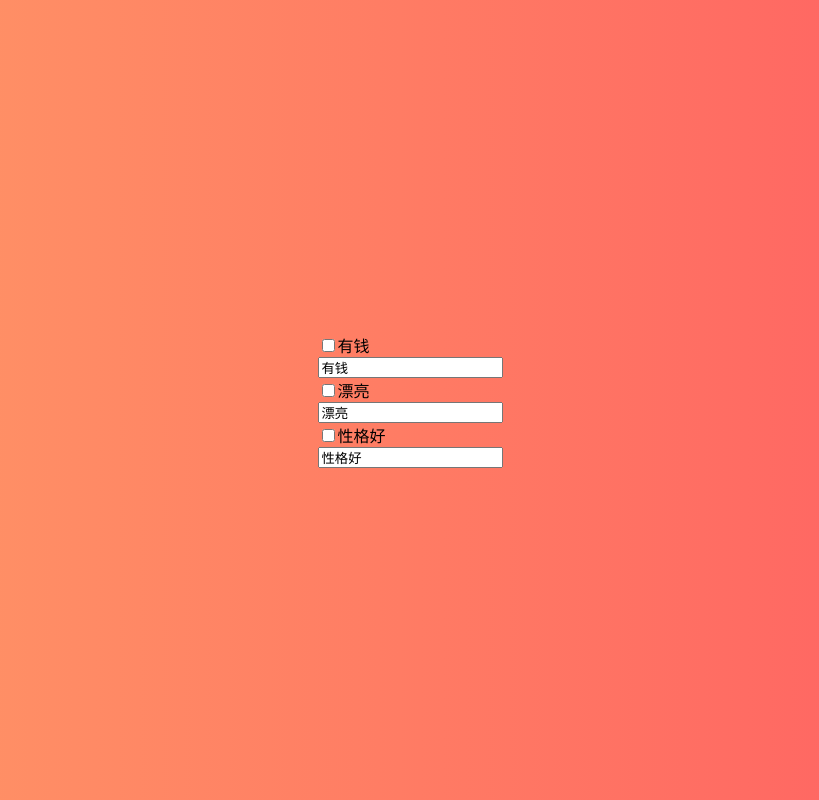
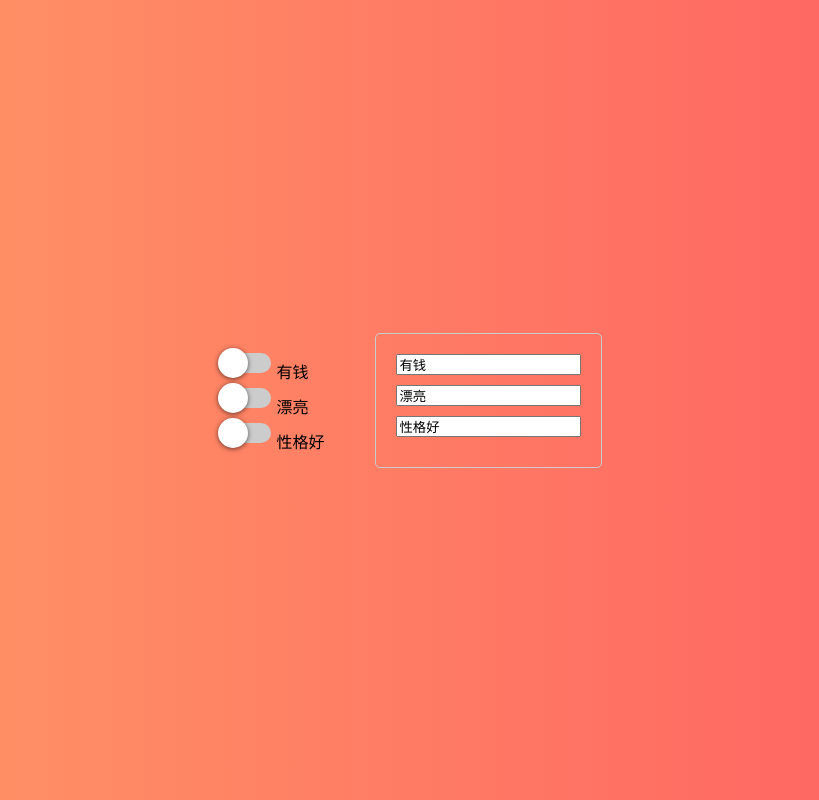
Before and after one commit to bioinfoark/trilemma, a React (Vite) app: page / in a window 1280 px wide. Shown: the whole page, without its empty margins (230-1049 px from the left). Built offline with nearby package versions, Linux system fonts and the light colour scheme.

Commit message:
Add files via upload

```diff
--- a/App.js
+++ b/App.js
@@ -15,7 +15,7 @@ function App() {
         index === currentIndex
           ? { ...item, isOn: !item.isOn }
           : item.isOn && prevSwitches.filter((item) => item.isOn).length >= 2
-          ? { ...item, isOn: Math.random() < 0.5 }
+          ? { ...item, isOn: false }
           : item
       )
     );
@@ -32,16 +32,22 @@ function App() {
 
   return (
     <div className="App">
-      {switches.map((item, index) => (
-        <div key={item.label}>
-          <Switch handleToggle={handleToggle(index)} {...item} />
+      <div className="switches">
+        {switches.map((item, index) => (
+          <div key={item.label}>
+            <Switch handleToggle={handleToggle(index)} {...item} />
+          </div>
+        ))}
+      </div>
+      <div className="inputs">
+        {switches.map((item, index) => (
           <input
             value={item.label}
             onChange={handleChange(index)}
             placeholder="输入你的选项"
           />
-        </div>
-      ))}
+        ))}
+      </div>
     </div>
   );
 }
--- a/Switch.js
+++ b/Switch.js
@@ -1,23 +1,27 @@
 import React from "react";
+import Switch from "react-switch";
 
-const Switch = ({ label, isOn, handleToggle, color }) => (
+const MySwitch = ({ label, isOn, handleToggle, color }) => (
   <div>
-    <input
+    <Switch
       checked={isOn}
       onChange={handleToggle}
-      className="react-switch-checkbox"
-      id={`${label}`}
-      type="checkbox"
+      onColor={color}
+      offColor="#ccc"
+      onHandleColor="#fff"
+      handleDiameter={30}
+      uncheckedIcon={false}
+      checkedIcon={false}
+      boxShadow="0px 1px 5px rgba(0, 0, 0, 0.6)"
+      activeBoxShadow="0px 0px 1px 10px rgba(0, 0, 0, 0.2)"
+      height={20}
+      width={48}
+      className="react-switch"
     />
-    <label
-      style={{ background: isOn && color }}
-      className="react-switch-label"
-      htmlFor={`${label}`}
-    >
-      <span className={`react-switch-button`} />
+    <label>
       {label}
     </label>
   </div>
 );
 
-export default Switch;
+export default MySwitch;
--- a/index.html
+++ b/index.html
@@ -13,6 +13,26 @@
       justify-content: center;
       background: linear-gradient(to right, #ff9966, #ff5e62);
     }
+
+    .App {
+      display: flex;
+      align-items: center;
+    }
+
+    .switches {
+      margin-right: 50px;
+    }
+
+    .inputs {
+      border: 1px solid #ccc;
+      padding: 20px;
+      border-radius: 5px;
+    }
+
+    .inputs input {
+      display: block;
+      margin-bottom: 10px;
+    }
   </style>
 </head>
 <body>
--- a/package.json
+++ b/package.json
@@ -12,7 +12,8 @@
   "license": "ISC",
   "dependencies": {
     "react": "17.0.2",
-    "react-dom": "17.0.2"
+    "react-dom": "17.0.2",
+    "react-switch": "^6.0.0"
   },
   "devDependencies": {
     "parcel-bundler": "1.12.5",
```
